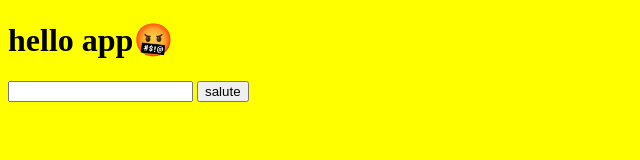
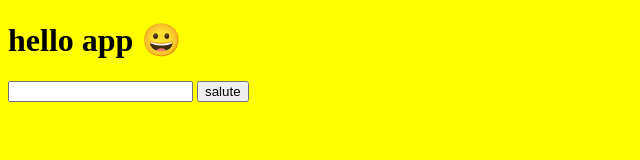
Before and after one commit to RogerPerez/hello-app, a plain HTML site: page index.html in a window 1280 px wide. Shown: the whole page, without its empty margins (0-640 px from the left). Drawn offline with Linux system fonts and the light colour scheme.

Commit message:
correct emoji

```diff
--- a/index.html
+++ b/index.html
@@ -4,11 +4,11 @@
     <meta charset="UTF-8">
     <meta name="viewport" content="width=device-width, initial-scale=1.0">
     <meta http-equiv="X-UA-Compatible" content="ie=edge">
-    <title>hello app🤬</title>
+    <title>hello app😀</title>
     <link rel="stylesheet" href="style.css">
 </head>
 <body>
-    <h1>hello app🤬</h1>
+    <h1>hello app 😀</h1>
     <input type="text">
     <button>salute</button>
 </body>
```
